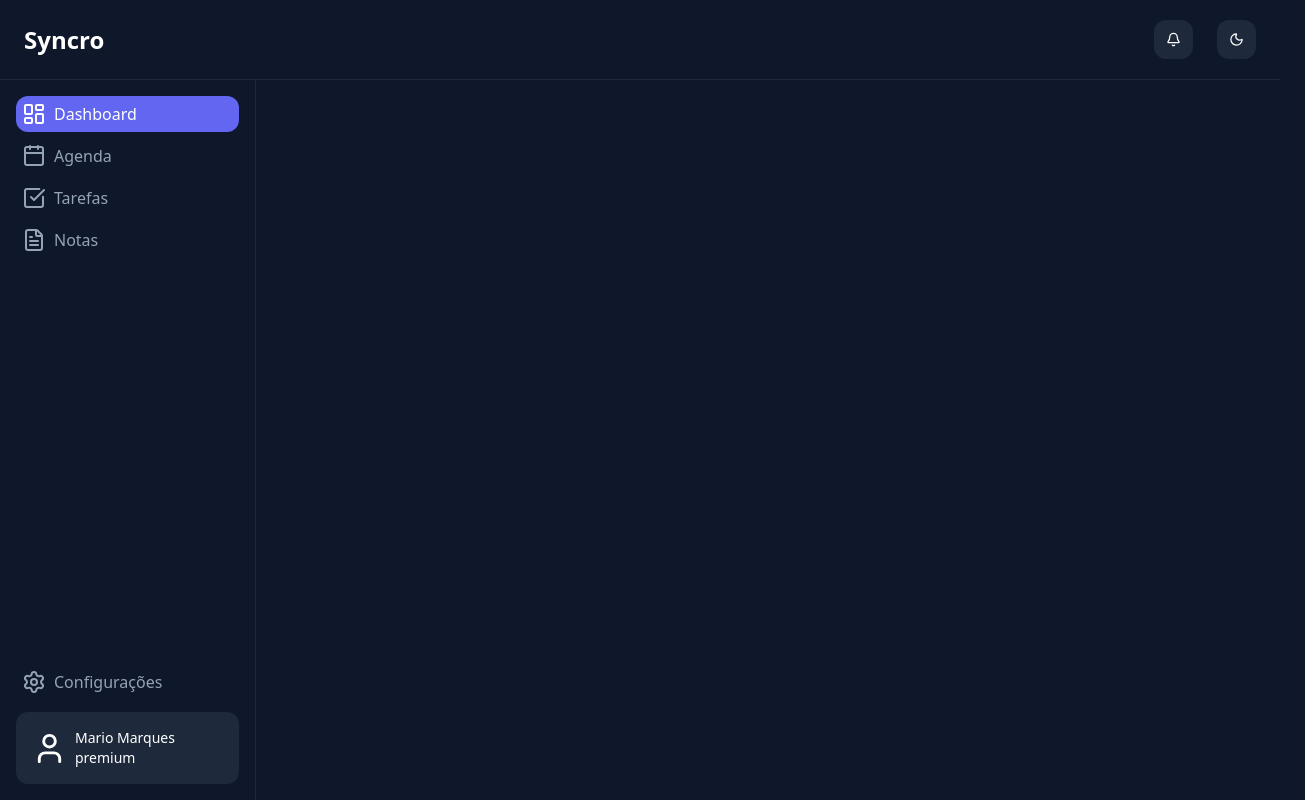
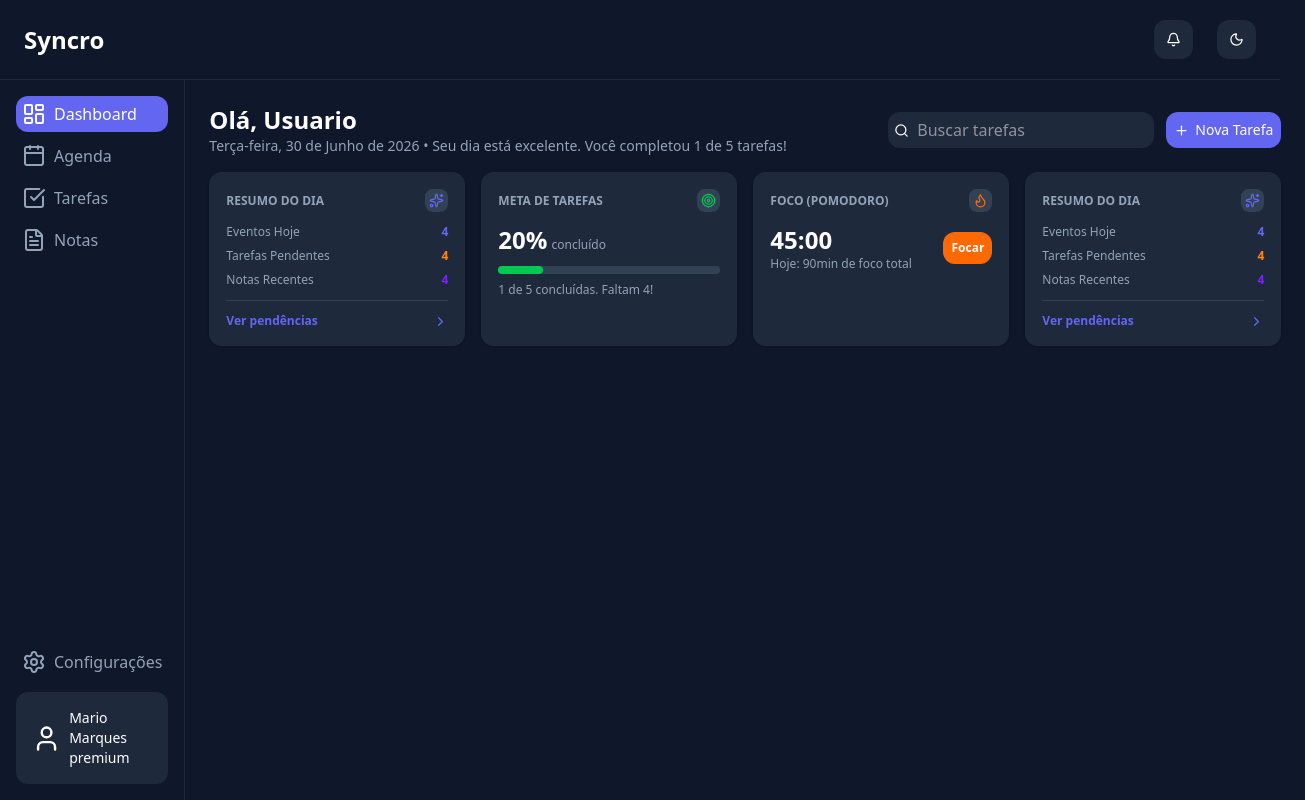
Before and after one commit to mario-leandro/productivity_website, a Next.js app: page / in a window 1280 px wide. Shown: the whole page, 1305 px wide, since content can reach past the window. Built offline with nearby package versions, Linux system fonts and the light colour scheme.

Commit message:
adicionando cards no dashboard

```diff
--- a/app/dashboard/page.tsx
+++ b/app/dashboard/page.tsx
@@ -1,12 +1,14 @@
-import { Plus, Search } from "lucide-react";
+import { Card, CardContent, CardDescription, CardFooter, CardHeader, CardTitle } from "@/src/components/ui/Card";
+import { ChevronRight, Flame, Plus, Search, Sparkles, Target } from "lucide-react";
+import Link from "next/link";
 
 export default function Dashboard() {
   return (
-    <div className="w-full h-full flex flex-row p-6 gap-4">
+    <div className="w-full h-full flex flex-col p-6 gap-4">
       <div className="w-full flex flex-row justify-between items-center gap-3">
         <div className="flex flex-col">
           <h1 className="text-2xl font-bold">Olá, Usuario</h1>
-            <p className="text-sm">Terça-feira, 30 de Junho de 2026 • Seu dia está excelente. Você completou 1 de 5 tarefas!</p>
+          <p className="text-sm text-[var(--text-secundary)]">Terça-feira, 30 de Junho de 2026 • Seu dia está excelente. Você completou 1 de 5 tarefas!</p>
         </div>
 
         <div className="flex flex-row items-center gap-3">
@@ -25,6 +27,108 @@ export default function Dashboard() {
           </button>
         </div>
       </div>
+
+      <div className="w-full flex flex-row gap-4">
+        <Card className="w-64">
+          <CardHeader className="flex flex-row justify-between items-center mb-3">
+            <p className="text-xs text-[var(--text-secundary)] uppercase font-semibold">Resumo do Dia</p>
+            <div className="bg-[var(--surface-two)] p-1 rounded-lg">
+              <Sparkles size={15} className="text-[var(--primary)]" />
+            </div>
+          </CardHeader>
+          <CardContent className="flex flex-col gap-2">
+            <div className="flex flex-row justify-between items-center">
+              <p className="text-xs text-[var(--text-secundary)]">Eventos Hoje</p>
+              <span className="text-xs font-bold text-[var(--primary)]">4</span>
+            </div>
+            <div className="flex flex-row justify-between items-center">
+              <p className="text-xs text-[var(--text-secundary)]">Tarefas Pendentes</p>
+              <span className="text-xs font-bold text-orange-400">4</span>
+            </div>
+            <div className="flex flex-row justify-between items-center">
+              <p className="text-xs text-[var(--text-secundary)]">Notas Recentes</p>
+              <span className="text-xs font-semibold text-violet-600">4</span>
+            </div>
+          </CardContent>
+          <hr className="border-[var(--surface-two)] my-3" />
+          <CardFooter className="">
+            <Link href={"/tarefas"} className="w-full flex flex-row justify-between items-center gap-1.5 text-[var(--primary)] text-xs font-semibold">
+              Ver pendências
+              <ChevronRight size={15} />
+            </Link>
+          </CardFooter>
+        </Card>
+
+        <Card className="w-64">
+          <CardHeader className="flex flex-row justify-between items-center mb-3">
+            <p className="text-xs text-[var(--text-secundary)] uppercase font-semibold">Meta de Tarefas</p>
+            <div className="bg-[var(--surface-two)] p-1 rounded-lg">
+              <Target size={15} className="text-green-500" />
+            </div>
+          </CardHeader>
+          <CardContent className="flex flex-col">
+            <div className="flex flex-row items-baseline space-x-1">
+              <span className="text-2xl font-bold">20%</span>
+              <p className="text-xs text-[var(--text-secundary)]">concluído</p>
+            </div>
+
+            <div className="flex flex-col gap-2">
+              <div className="w-full h-2 bg-[var(--surface-two)] rounded-full mt-2.5">
+                <div className="w-1/5 h-2 bg-green-500 rounded-full"></div>
+              </div>
+              <p className="text-xs text-[var(--text-secundary)]">1 de 5 concluídas. Faltam 4!</p>
+            </div>
+          </CardContent>
+        </Card>
+
+        <Card className="w-64">
+          <CardHeader className="flex flex-row justify-between items-center mb-3">
+            <p className="text-xs text-[var(--text-secundary)] uppercase font-semibold">Foco (Pomodoro)</p>
+            <div className="bg-[var(--surface-two)] p-1 rounded-lg">
+              <Flame size={15} className="text-orange-500" />
+            </div>
+          </CardHeader>
+          <CardContent className="flex flex-row justify-between items-center">
+            <div className="text-left">
+              <span className="text-[var(--text)] font-bold text-2xl">45:00</span>
+              <p className="text-xs text-[var(--text-secundary)]">Hoje: 90min de foco total</p>
+            </div>
+            <div className="flex flex-col items-center justify-center">
+              <button className="p-2 rounded-xl text-xs font-bold text-white bg-orange-500">Focar</button>
+            </div>
+          </CardContent>
+        </Card>
+
+        <Card className="w-64">
+          <CardHeader className="flex flex-row justify-between items-center mb-3">
+            <p className="text-xs text-[var(--text-secundary)] uppercase font-semibold">Resumo do Dia</p>
+            <div className="bg-[var(--surface-two)] p-1 rounded-lg">
+              <Sparkles size={15} className="text-[var(--primary)]" />
+            </div>
+          </CardHeader>
+          <CardContent className="flex flex-col gap-2">
+            <div className="flex flex-row justify-between items-center">
+              <p className="text-xs text-[var(--text-secundary)]">Eventos Hoje</p>
+              <span className="text-xs font-bold text-[var(--primary)]">4</span>
+            </div>
+            <div className="flex flex-row justify-between items-center">
+              <p className="text-xs text-[var(--text-secundary)]">Tarefas Pendentes</p>
+              <span className="text-xs font-bold text-orange-400">4</span>
+            </div>
+            <div className="flex flex-row justify-between items-center">
+              <p className="text-xs text-[var(--text-secundary)]">Notas Recentes</p>
+              <span className="text-xs font-semibold text-violet-600">4</span>
+            </div>
+          </CardContent>
+          <hr className="border-[var(--surface-two)] my-3" />
+          <CardFooter className="">
+            <Link href={"/tarefas"} className="w-full flex flex-row justify-between items-center gap-1.5 text-[var(--primary)] text-xs font-semibold">
+              Ver pendências
+              <ChevronRight size={15} />
+            </Link>
+          </CardFooter>
+        </Card>
+      </div>
     </div>
   );
 }
--- a/app/globals.css
+++ b/app/globals.css
@@ -5,12 +5,14 @@
   --secundary: #7c3aed;
   --surface: #efefef;
   --background: #f8fafc;
+  --surface-two: #444444;
   --text: #000;
 }
 
 .dark {
   --primary: #6366f1;
   --surface: #1e293b;
+  --surface-two: #334155;
   --background: #0f172a;
   --text: #fff;
   --text-secundary: #94a3b8;
--- a/app/page.tsx
+++ b/app/page.tsx
@@ -1,7 +1,10 @@
 import Authentication from "./(auth)/login/page";
+import Dashboard from "./dashboard/page";
 
 export default function Home() {
   return (
-    <div className="flex flex-col flex-1 items-center justify-center bg-[var(--background)] font-sans"></div>
+    <div className="flex flex-col flex-1 items-center justify-center bg-[var(--background)] font-sans">
+      <Dashboard />
+    </div>
   );
 }
--- /dev/null
+++ b/src/components/ui/Card.tsx
@@ -0,0 +1,54 @@
+import { ReactNode } from "react";
+
+interface CardProps {
+  children: ReactNode;
+  className?: string;
+}
+
+export function Card({ children, className }: CardProps) {
+  return (
+    <div className={`rounded-xl border border-[var(--surface)] bg-[var(--surface)] p-4 shadow-sm ${className}`}>
+      {children}
+    </div>
+  );
+}
+
+export function CardHeader({ children, className }: CardProps) {
+  return (
+    <div className={`${className}`}>
+      {children}
+    </div>
+  );
+}
+
+export function CardTitle({ children, className }: CardProps) {
+  return (
+    <h2 className={`text-xl font-semibold text-[var(--text)] ${className}`}>
+      {children}
+    </h2>
+  );
+}
+
+export function CardDescription({ children, className }: CardProps) {
+  return (
+    <p className={`text-sm text-[var(--text-secundary)] ${className}`}>
+      {children}
+    </p>
+  );
+}
+
+export function CardContent({ children, className }: CardProps) {
+  return (
+    <div className={className}>
+      {children}
+    </div>
+  );
+}
+
+export function CardFooter({ children, className }: CardProps) {
+  return (
+    <div className={`${className}`}>
+      {children}
+    </div>
+  );
+}
```
Lines whose indentation alone changed are shown as unchanged.
